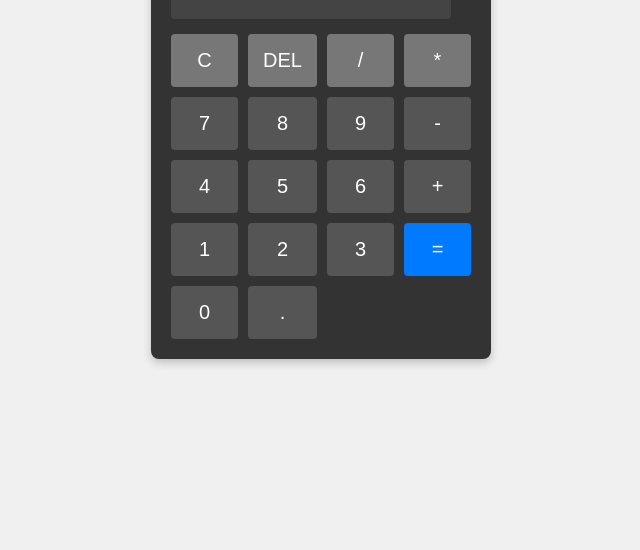
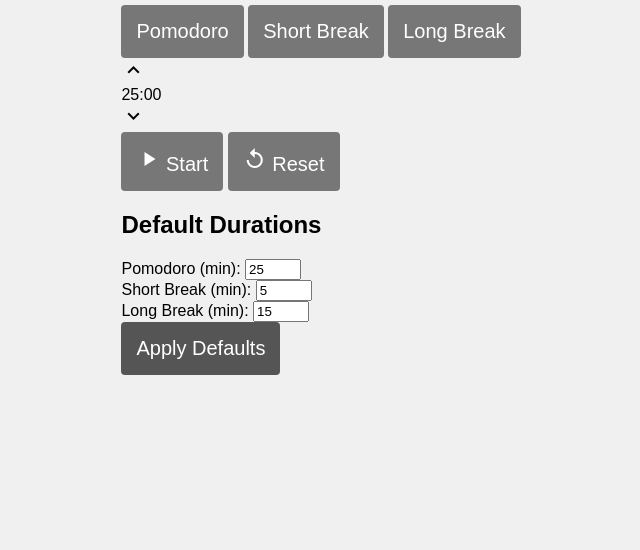
Before and after one commit to sreekaselvaraj/miniproject, a plain HTML site: page index.html in a window 1280 px wide. Shown: the part 250-800 px from the top of the page, without its empty margins (319-959 px from the left). Drawn offline with Linux system fonts and the light colour scheme.

Commit message:
index.html

```diff
--- a/index.html
+++ b/index.html
@@ -3,37 +3,55 @@
 <head>
     <meta charset="UTF-8">
     <meta name="viewport" content="width=device-width, initial-scale=1.0">
-    <title>Accessible Web Calculator</title>
+    <title>Mini Project</title>
     <link rel="stylesheet" href="style.css">
+    <link href="https://fonts.googleapis.com/css2?family=Roboto:wght@300;400;700&display=swap" rel="stylesheet">
+    <link href="https://fonts.googleapis.com/icon?family=Material+Icons" rel="stylesheet">
 </head>
 <body>
-    <div class="calculator">
-        <input type="text" id="display" value="0" disabled aria-live="polite" aria-atomic="true">
-        <div class="buttons">
-            <button id="clear" aria-label="Clear" onclick="clearDisplay()">C</button>
-            <button id="delete" aria-label="Delete last digit" onclick="deleteLast()">DEL</button>
-            <button id="divide" aria-label="Divide" onclick="appendOperator('/')">/</button>
-            <button id="multiply" aria-label="Multiply" onclick="appendOperator('*')">*</button>
+    <div class="pomodoro-container">
+        <h1>Pomodoro Timer</h1>
 
-            <button id="seven" aria-label="Seven" onclick="appendNumber('7')">7</button>
-            <button id="eight" aria-label="Eight" onclick="appendNumber('8')">8</button>
-            <button id="nine" aria-label="Nine" onclick="appendNumber('9')">9</button>
-            <button id="subtract" aria-label="Subtract" onclick="appendOperator('-')">-</button>
+        <div class="timer-mode">
+            <button id="pomodoro-btn" class="active">Pomodoro</button>
+            <button id="short-break-btn">Short Break</button>
+            <button id="long-break-btn">Long Break</button>
+        </div>
 
-            <button id="four" aria-label="Four" onclick="appendNumber('4')">4</button>
-            <button id="five" aria-label="Five" onclick="appendNumber('5')">5</button>
-            <button id="six" aria-label="Six" onclick="appendNumber('6')">6</button>
-            <button id="add" aria-label="Add" onclick="appendOperator('+')">+</button>
+        <div class="timer-display-wrapper">
+            <div class="timer-adjust-btn top" id="minutes-up"><i class="material-icons">expand_less</i></div>
+            <div class="timer-display">
+                <span id="minutes">25</span>:<span id="seconds">00</span>
+            </div>
+            <div class="timer-adjust-btn bottom" id="minutes-down"><i class="material-icons">expand_more</i></div>
+        </div>
 
-            <button id="one" aria-label="One" onclick="appendNumber('1')">1</button>
-            <button id="two" aria-label="Two" onclick="appendNumber('2')">2</button>
-            <button id="three" aria-label="Three" onclick="appendNumber('3')">3</button>
-            <button id="equals" class="equal" aria-label="Equals" onclick="calculate()">=</button>
 
-            <button id="zero" aria-label="Zero" onclick="appendNumber('0')">0</button>
-            <button id="decimal" aria-label="Decimal" onclick="appendDecimal()">.</button>
+        <div class="timer-controls">
+            <button id="start-btn" class="control-btn start-btn"><i class="material-icons">play_arrow</i> Start</button>
+            <button id="pause-btn" class="control-btn pause-btn" style="display: none;"><i class="material-icons">pause</i> Pause</button>
+            <button id="reset-btn" class="control-btn reset-btn"><i class="material-icons">replay</i> Reset</button>
+        </div>
+
+        <div class="settings">
+            <h2>Default Durations</h2>
+            <div class="setting-item">
+                <label for="pomodoro-time-setting">Pomodoro (min):</label>
+                <input type="number" id="pomodoro-time-setting" value="25" min="1" max="60">
+            </div>
+            <div class="setting-item">
+                <label for="short-break-time-setting">Short Break (min):</label>
+                <input type="number" id="short-break-time-setting" value="5" min="1" max="30">
+            </div>
+            <div class="setting-item">
+                <label for="long-break-time-setting">Long Break (min):</label>
+                <input type="number" id="long-break-time-setting" value="15" min="1" max="60">
+            </div>
+            <button id="apply-settings-btn" class="control-btn set-btn">Apply Defaults</button>
         </div>
     </div>
+
+    <audio id="alarm-sound" src="https://www.soundjay.com/misc/sounds/alarm-clock-01.mp3" preload="auto"></audio>
     <script src="script.js"></script>
 </body>
 </html>
```
